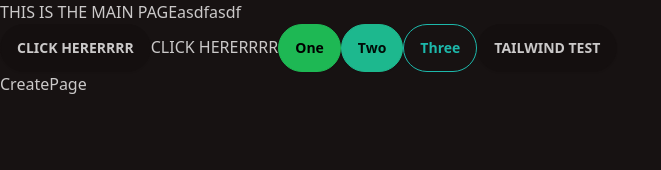
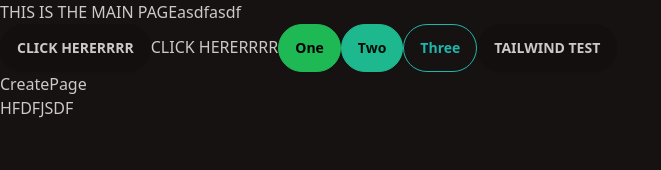
Before and after one commit to Bennables/NoteTaker, a React (Vite) app in the folder frontend/: page /create in a window 1280 px wide. Shown: the top 170 px of the page, without its empty margins (0-661 px from the left). Built offline with nearby package versions, Linux system fonts and the light colour scheme.

Commit message:
nothing here

```diff
--- a/frontend/src/Pages/CreatePage.jsx
+++ b/frontend/src/Pages/CreatePage.jsx
@@ -2,7 +2,10 @@ import React from 'react'
 
 const CreatePage = () => {
   return (
-    <div>CreatePage</div>
+    <div>CreatePage
+      <p> HFDFJSDF</p>
+    </div>
+
   )
 }
 
```
